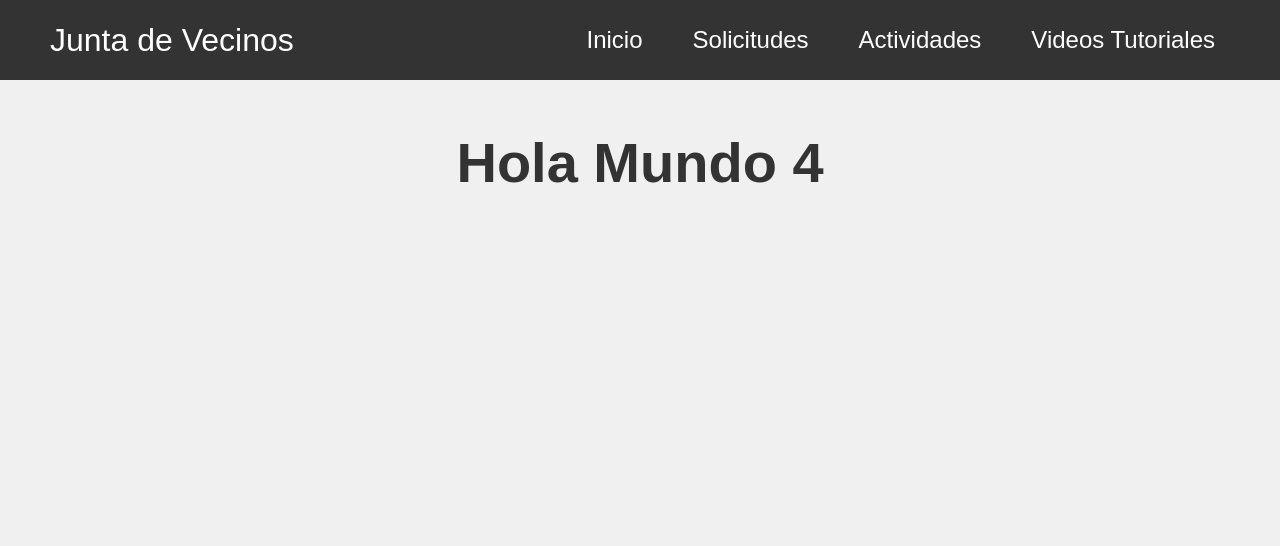
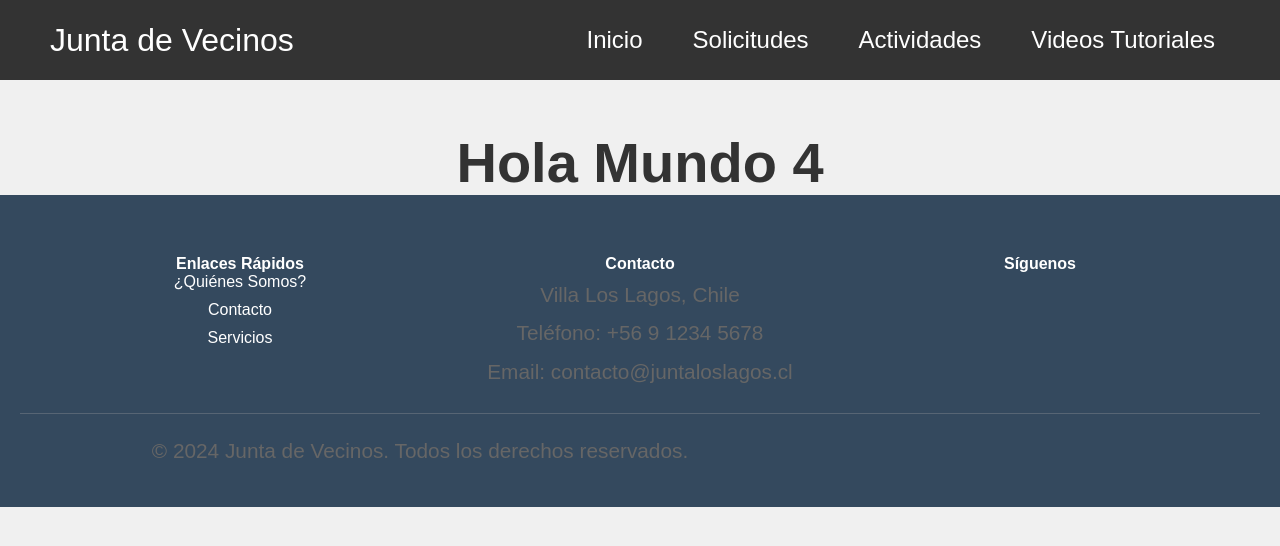
Before and after one commit to Benjamin1106/Proyeco-Portafolio, a React (Vite) app: page /contact in a window 1280 px wide. Shown: the top 546 px of the page. Built offline with nearby package versions, Linux system fonts and the light colour scheme.

Commit message:
footer v1

```diff
--- a/src/App.tsx
+++ b/src/App.tsx
@@ -4,6 +4,7 @@ import { BrowserRouter as Router, Routes, Route } from 'react-router-dom';
 import Navbar from './Componentes/navbar.tsx';
 import FormularioSolicitudes from './Componentes/solicitudes.tsx';
 import Home from './Componentes/home.tsx';
+import Footer from './Componentes/footer.tsx';
 
 const Services: React.FC = () => <h1>Hola Mundo 3</h1>;
 const Contact: React.FC = () => <h1>Hola Mundo 4</h1>;
@@ -18,6 +19,7 @@ const App: React.FC = () => {
         <Route path="/services" element={<Services />} />
         <Route path="/contact" element={<Contact />} />
       </Routes>
+      <Footer/>
     </Router>
   );
 }
--- /dev/null
+++ b/src/Componentes/footer.css
@@ -0,0 +1,76 @@
+.footer {
+    background-color: #34495e;
+    color: white;
+    padding: 40px 20px;
+    text-align: center;
+  }
+
+  .footer-content {
+    display: flex;
+    flex-wrap: wrap;
+    justify-content: space-between;
+    align-items: flex-start;
+    max-width: 1200px;
+    margin: 0 auto;
+  }
+
+  .footer-section {
+    flex: 1;
+    min-width: 200px;
+    margin: 20px;
+  }
+
+  .footer-links ul {
+    list-style: none;
+    padding: 0;
+  }
+
+  .footer-links ul li {
+    margin-bottom: 10px;
+  }
+
+  .footer-links ul li a {
+    color: white;
+    text-decoration: none;
+  }
+
+  .footer-links ul li a:hover {
+    text-decoration: underline;
+  }
+
+  .footer-contact p {
+    margin: 5px 0;
+  }
+
+  .footer-social a {
+    color: white;
+    margin: 0 10px;
+    font-size: 1.5rem;
+    display: inline-block;
+  }
+
+  .footer-bottom {
+    border-top: 1px solid #576574;
+    padding-top: 20px;
+  }
+
+  .footer-bottom p {
+    margin: 0;
+  }
+
+  /* Responsive Design */
+  @media (max-width: 768px) {
+    .footer-content {
+      flex-direction: column;
+      align-items: center;
+    }
+
+    .footer-section {
+      margin: 10px 0;
+      text-align: center;
+    }
+
+    .footer-social a {
+      margin: 5px;
+    }
+  }
--- /dev/null
+++ b/src/Componentes/footer.tsx
@@ -0,0 +1,36 @@
+import React from 'react';
+import './footer.css';
+
+const Footer: React.FC = () => {
+  return (
+    <footer className="footer">
+      <div className="footer-content">
+        <div className="footer-section footer-links">
+          <h4>Enlaces Rápidos</h4>
+          <ul>
+            <li><a href="#about">¿Quiénes Somos?</a></li>
+            <li><a href="#contact">Contacto</a></li>
+            <li><a href="#services">Servicios</a></li>
+          </ul>
+        </div>
+        <div className="footer-section footer-contact">
+          <h4>Contacto</h4>
+          <p>Villa Los Lagos, Chile</p>
+          <p>Teléfono: +56 9 1234 5678</p>
+          <p>Email: contacto@juntaloslagos.cl</p>
+        </div>
+        <div className="footer-section footer-social">
+          <h4>Síguenos</h4>
+          <a href="#"><i className="fab fa-facebook-f"></i></a>
+          <a href="#"><i className="fab fa-twitter"></i></a>
+          <a href="#"><i className="fab fa-instagram"></i></a>
+        </div>
+      </div>
+      <div className="footer-bottom">
+        <p>&copy; 2024 Junta de Vecinos. Todos los derechos reservados.</p>
+      </div>
+    </footer>
+  );
+};
+
+export default Footer;
```
